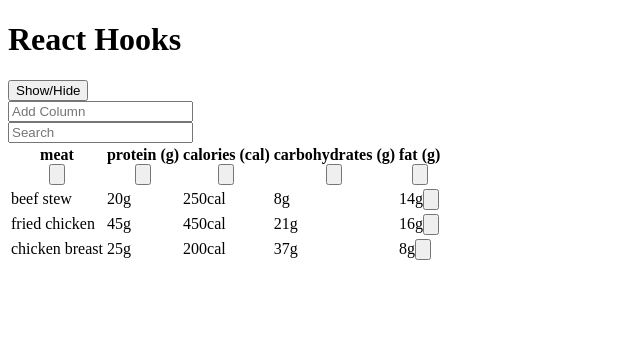
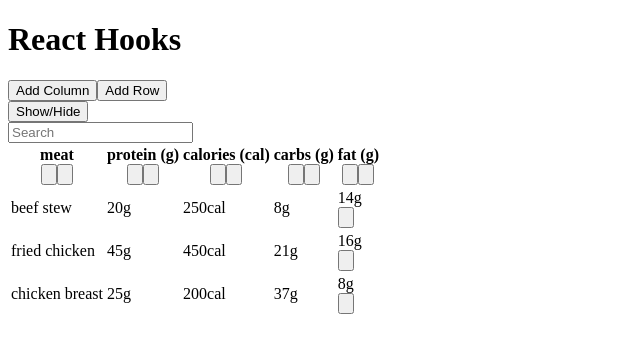
Before and after one commit to tspanu/react-hooks-demo, a React (Vite) app: page / in a window 1280 px wide. Shown: the top 352 px of the page, without its empty margins (0-640 px from the left). Built offline with nearby package versions, Linux system fonts and the light colour scheme.

Commit message:
Implements add/remove columns and rows

```diff
--- a/src/assets/icons.js
+++ b/src/assets/icons.js
@@ -3,3 +3,7 @@ import React from 'react'
 export const TrashIcon = ({ className = undefined }) => (
     <svg className={className} viewBox="0 0 32 32"><path d="M8.319 8l1.475 18.169A1.83 1.83 0 0 0 11.625 28h8.813a1.83 1.83 0 0 0 1.831-1.831L23.725 8H8.319zm3.85 16.563L11.75 10h1.156l.431 14.563h-1.169zm4.394 0h-1.125V10h1.125v14.563zm3.268 0h-1.163L19.093 10h1.156l-.419 14.563zM22.75 5.75H20.5l-1.644-1.438a1.267 1.267 0 0 0-.825-.313h-4.05c-.306 0-.606.112-.838.313L11.499 5.75h-2.25c-1.1 0-1.875.525-1.875 1.625h17.25c0-1.1-.775-1.625-1.875-1.625z" /></svg>
 )
+
+export const EditIcon = ({ className = undefined }) => (
+    <svg className={className} viewBox="0 0 32 32"><path d="M4 23v5h5l14.733-14.733-5-5L4 23zM27.6 9.4a1.29 1.29 0 0 0 0-1.867L24.467 4.4a1.29 1.29 0 0 0-1.867 0l-2.467 2.467 5 5L27.6 9.4z"/></svg>
+)
--- a/src/components/AddItem.js
+++ b/src/components/AddColumn.js
@@ -1,12 +1,12 @@
 import React, { useState } from 'react'
 
-const AddItem = ({ handleAdd }) => {
+const AddItem = ({ handleAddColumn }) => {
 
     const [value, setValue] = useState('')
 
     const handleSubmit = (e) => {
         if (value.length > 0) {
-            handleAdd(value)
+            handleAddColumn(value)
         }
         setValue('')
         e.preventDefault()
@@ -18,7 +18,6 @@ const AddItem = ({ handleAdd }) => {
             {value &&
                 <button className="button button__primary">Add Column</button>
             }
-
         </form>
     )
 }
--- a/src/components/App.js
+++ b/src/components/App.js
@@ -2,7 +2,6 @@ import React, { Fragment, useState } from 'react'
 import Table from './Table'
 import Search from './Search'
 import ColumnFilter from './ColumnFilter'
-import AddItem from './AddItem'
 
 const seedRows = [
     ['chicken breast', '25g', '200cal', '37g', '8g'],
@@ -10,21 +9,13 @@ const seedRows = [
     ['beef stew', '20g', '250cal', '8g', '14g']
 ]
 
-const seedColumns = [
-    { header: 'meat', hidden: false },
-    { header: 'protien', hidden: false },
-    { header: 'calories (cal)', hidden: false },
-    { header: 'carbohydrates (g)', hidden: false },
-    { header: 'fat (g)', hidden: false },
-]
-
-const seedArray = ['meat', 'protein (g)', 'calories (cal)', 'carbohydrates (g)', 'fat (g)']
+const seedColumns = ['meat', 'protein (g)', 'calories (cal)', 'carbs (g)', 'fat (g)']
 
 const App = () => {
 
     //Setup state
     const [rows, setRows] = useState(seedRows)
-    const [columns, setColumns] = useState(seedArray)
+    const [columns, setColumns] = useState(seedColumns)
     const [query, setQuery] = useState('')
     const [hidden, setHidden] = useState({})
 
@@ -39,9 +30,8 @@ const App = () => {
         })
 
     }
-    const handleAdd = (value) => {
-        console.log(value)
-        setColumns(columns.concat(value))
+    const handleAddColumn = (value) => {
+        setColumns(columns.concat('null'))
         setRows(rows.map(row => row.concat('null')))
     }
 
@@ -54,6 +44,10 @@ const App = () => {
         setRows(rows.filter(r => r.toString() !== row.toString()))
     }
 
+    const handleAddRow = () => {
+        setRows(rows.concat([new Array(columns.length).fill('null')]))
+    }
+
     return (
         <Fragment>
             <header className="header">
@@ -62,12 +56,15 @@ const App = () => {
                 </div>
             </header>
             <div className="table-container">
-                <div className="filters-container">
-                    <div className="filters-container__left">
+                <div className="actions-container">
+                    <div className="row-container">
+                        <button className="button button__primary" onClick={handleAddColumn}>Add Column</button>
+                        <button className="button button__primary" onClick={handleAddRow}>Add Row</button>
+                    </div>
+                    <div className="row-container">
                         <ColumnFilter columns={columns} hidden={hidden} handleHidden={handleHidden} handleDeleteColumn={handleDeleteColumn} />
-                        <AddItem handleAdd={handleAdd} />
+                        <Search query={query} handleQueryChange={e => setQuery(e.target.value)} />
                     </div>
-                    <Search query={query} handleQueryChange={e => setQuery(e.target.value)} />
                 </div>
                 <Table
                     columns={columns}
--- /dev/null
+++ b/src/components/Cell.js
@@ -0,0 +1,33 @@
+import React, { useEffect, useState, useRef } from "react"
+
+const Cell = ({ value }) => {
+
+    const [edit, setEdit] = useState(false)
+
+    const node = useRef()
+
+    const handleClick = e => {
+        if (node.current.contains(e.target)) {
+            // inside click
+            return
+        }
+        // outside click
+        setEdit(false)
+    }
+
+    useEffect(() => {
+        document.addEventListener("mousedown", handleClick)
+
+        return () => {
+            document.removeEventListener("mousedown", handleClick)
+        }
+    }, [])
+
+    return (
+        <div ref={node} onClick={() => setEdit(true)}>
+            {edit ? <input className="text-input" type="text"></input> : value}
+        </div>
+    )
+}
+
+export default Cell
--- a/src/components/Search.js
+++ b/src/components/Search.js
@@ -3,7 +3,7 @@ import React from 'react'
 const Search = ({query, handleQueryChange}) => {
 
     return (
-        <div className="search">
+        <div>
             <input className="search-input" type="search" value={query} placeholder="Search" onChange={handleQueryChange}></input>
         </div>
     )
--- a/src/components/Table.js
+++ b/src/components/Table.js
@@ -1,9 +1,14 @@
 import React, { useState } from 'react'
 
-import { TrashIcon } from '../assets/icons'
+import { EditIcon, TrashIcon } from '../assets/icons'
+
+import Cell from './Cell'
 
 
 const Table = ({ columns, rows, hidden, query, handleDeleteColumn, handleDeleteRow }) => {
+
+    console.log(rows)
+    //Fix auto sorting issue
 
     //Setup state
     const [orderAsc, setOrderAsc] = useState(true)
@@ -57,13 +62,18 @@ const Table = ({ columns, rows, hidden, query, handleDeleteColumn, handleDeleteR
                 <tr>
                     {visibleColumns.map((col, index) => (
                         <th key={col}>
-                            <div className="table__cell" >
+                            <div className="table-cell" >
                                 <div className="header-title" onClick={() => handleSort(index)}>
                                     {col}{sortByIndex === index && <span>{orderAsc ? '↑' : '↓'}</span>}
                                 </div>
-                                <button onClick={() => handleDeleteColumn(index)}>
-                                    <TrashIcon className="button__icon" />
-                                </button>
+                                <div className="table-cell__right">
+                                    <button>
+                                        <EditIcon className="button__icon" />
+                                    </button>
+                                    <button onClick={() => handleDeleteColumn(index)}>
+                                        <TrashIcon className="button__icon" />
+                                    </button>
+                                </div>
                             </div>
                         </th>
                     ))}
@@ -75,15 +85,15 @@ const Table = ({ columns, rows, hidden, query, handleDeleteColumn, handleDeleteR
                         {row.map((value, index, arr) => {
                             if (index === arr.length - 1) {
                                 return (
-                                    <td key={index} className="table__cell">
-                                        {value}
+                                    <td key={index} className="table-cell">
+                                        <Cell value={value} />
                                         <button onClick={() => handleDeleteRow(arr)}>
                                             <TrashIcon className="button__icon" />
                                         </button>
                                     </td>
                                 )
                             }
-                            return <td key={index}>{value}</td>
+                            return <td key={index} ><Cell value={value} /></td>
                         })}
                     </tr>
                 ))}
--- a/src/styles/base/_base.scss
+++ b/src/styles/base/_base.scss
@@ -4,7 +4,6 @@
     margin: 0;
     padding: 0;
     box-sizing: inherit;
-
 }
 
 html {
@@ -15,11 +14,6 @@ body {
     box-sizing: border-box;
 }
 
-input {
-    font-size: inherit;
-    font-weight: inherit;
-    height: 3rem;
-}
 
 :focus {
     outline: none;
--- a/src/styles/components/_columnfilter.scss
+++ b/src/styles/components/_columnfilter.scss
@@ -1,7 +1,6 @@
 .column-filter {
   position: relative;
   user-select: none;
-  margin-right: $space-medium;
 
   &__list {
     border: $border-grey;
@@ -9,6 +8,7 @@
     position: absolute;
     background-color: white;
     white-space: nowrap;
+    z-index: 10;
   }
 
   &__item {
--- a/src/styles/components/_containers.scss
+++ b/src/styles/components/_containers.scss
@@ -1,20 +1,20 @@
-.table-container{
-    width:70%;
-    margin: $space-medium auto;
+.table-container {
+  width: 70%;
+  margin: $space-medium auto;
+  position: relative;
 }
 
-.filters-container{
-    display: flex;
-    align-items: center;
-    justify-content: space-between;
+.actions-container {
+  display: flex;
+  align-items: center;
+  justify-content: space-between;
 
-    &__left {
-        display: flex;
-        align-items: center;
-    }
+  & .button {
+      margin-right: $space-medium;
+  }
 }
 
-.add-item-container{
-    display: flex;
-    align-items: center;
+.row-container {
+  display: flex;
+  align-items: center;
 }
--- a/src/styles/components/_search.scss
+++ /dev/null
@@ -1,5 +0,0 @@
-.search {
-    display: flex;
-    justify-content: flex-end;
-    margin-bottom: $space-medium;
-}
--- a/src/styles/components/_table.scss
+++ b/src/styles/components/_table.scss
@@ -5,12 +5,12 @@
     user-select: none;
     width: 100%;
 
-    & > * > tr {
+    & > * > tr:not(:last-child) {
         border-bottom: $border-grey;
     }
 
     & > * > * > * {
-        padding: $space-medium;
+        height: 5rem;
     }
 
     & > * > * > th:hover .button__icon{
@@ -21,8 +21,14 @@
         display: inline-block;
     }
 
-    &__cell {
-        display: flex;
-        justify-content: space-between;
+}
+
+.table-cell {
+    display: flex;
+    justify-content: space-between;
+    align-items: center;
+
+    &__right{
+        font-size: 0;
     }
 }
--- a/src/styles/index.scss
+++ b/src/styles/index.scss
@@ -8,5 +8,4 @@
 @import './components/containers';
 @import './components/header';
 @import './components/inputs';
-@import './components/search';
 @import './components/table';
```
